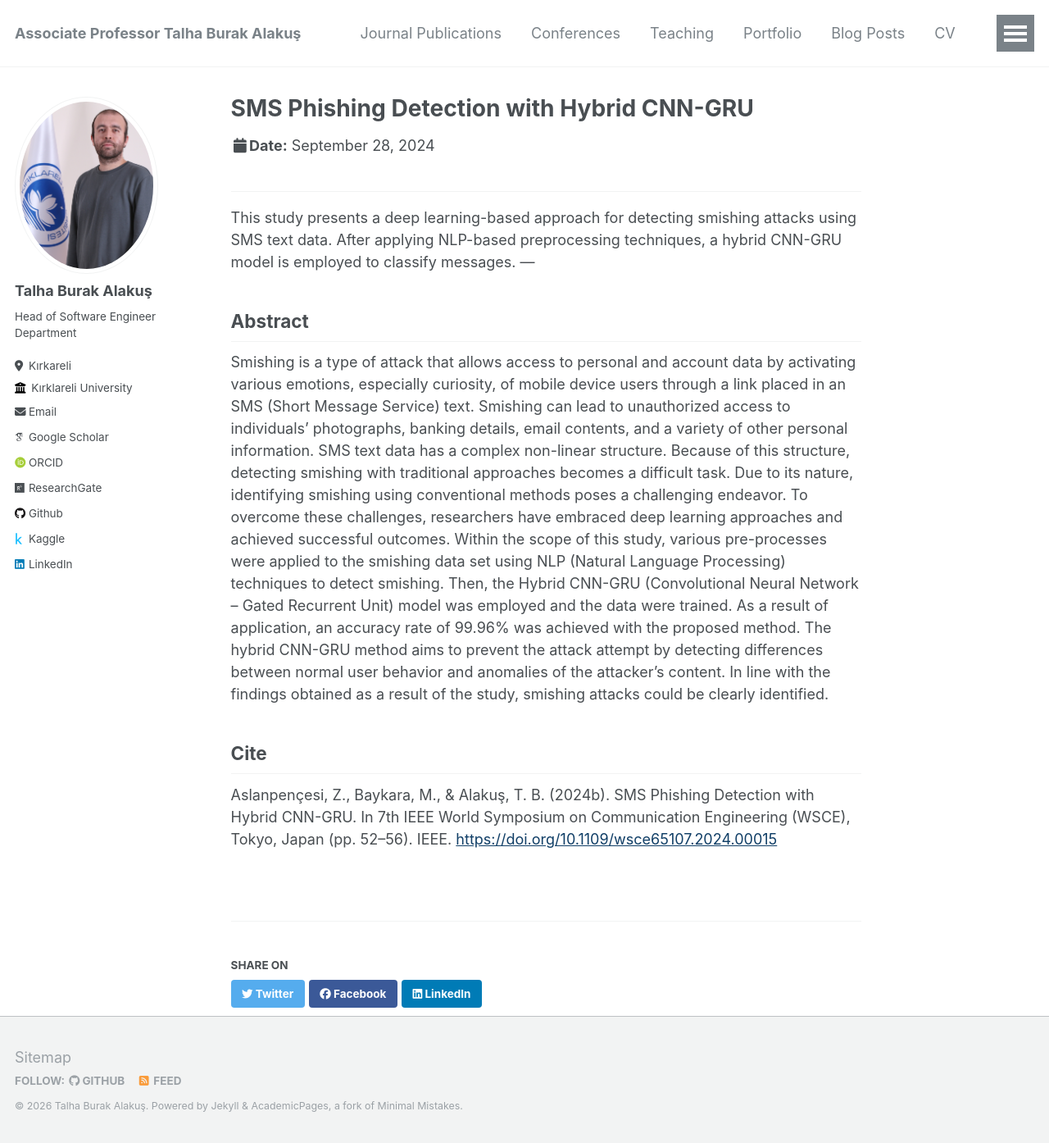
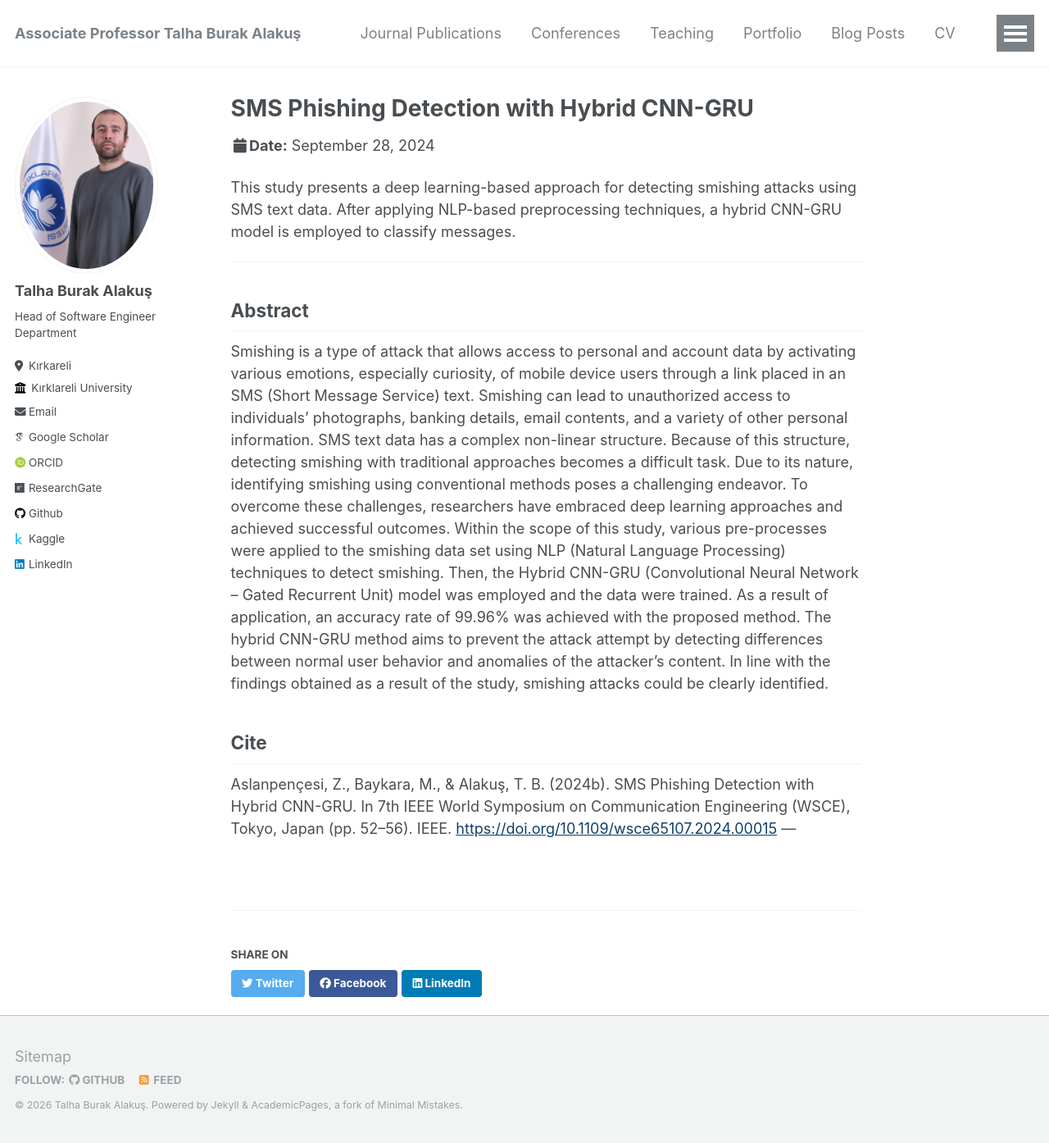
Before and after one commit to burakalakuss/talhaburakalakus.github.io, a Jekyll site: the page built from _talks/2012-03-01-talk-1.md, in a window 1280 px wide and 1394 px high. Shown: the whole window at 82% size. Built offline with Jekyll 4.4.1, drawn with Linux system fonts in a browser that asks for light colours; some web fonts are replaced.

```diff
--- a/_talks/2012-03-01-talk-1.md
+++ b/_talks/2012-03-01-talk-1.md
@@ -8,13 +8,13 @@ date: 2024-09-28
 location: "Tokyo, Japan"
 ---
 
+This study presents a deep learning-based approach for detecting smishing attacks using SMS text data. After applying NLP-based preprocessing techniques, a hybrid CNN-GRU model is employed to classify messages.
+
 ---
-This study presents a deep learning-based approach for detecting smishing attacks using SMS text data. After applying NLP-based preprocessing techniques, a hybrid CNN-GRU model is employed to classify messages.
----
-
 ## Abstract
 
 Smishing is a type of attack that allows access to personal and account data by activating various emotions, especially curiosity, of mobile device users through a link placed in an SMS (Short Message Service) text. Smishing can lead to unauthorized access to individuals' photographs, banking details, email contents, and a variety of other personal information. SMS text data has a complex non-linear structure. Because of this structure, detecting smishing with traditional approaches becomes a difficult task. Due to its nature, identifying smishing using conventional methods poses a challenging endeavor. To overcome these challenges, researchers have embraced deep learning approaches and achieved successful outcomes. Within the scope of this study, various pre-processes were applied to the smishing data set using NLP (Natural Language Processing) techniques to detect smishing. Then, the Hybrid CNN-GRU (Convolutional Neural Network – Gated Recurrent Unit) model was employed and the data were trained. As a result of application, an accuracy rate of 99.96% was achieved with the proposed method. The hybrid CNN-GRU method aims to prevent the attack attempt by detecting differences between normal user behavior and anomalies of the attacker's content. In line with the findings obtained as a result of the study, smishing attacks could be clearly identified.
 
 ## Cite
 Aslanpençesi, Z., Baykara, M., & Alakuş, T. B. (2024b). SMS Phishing Detection with Hybrid CNN-GRU. In 7th IEEE World Symposium on Communication Engineering (WSCE), Tokyo, Japan (pp. 52–56). IEEE. <https://doi.org/10.1109/wsce65107.2024.00015>
+---
```
